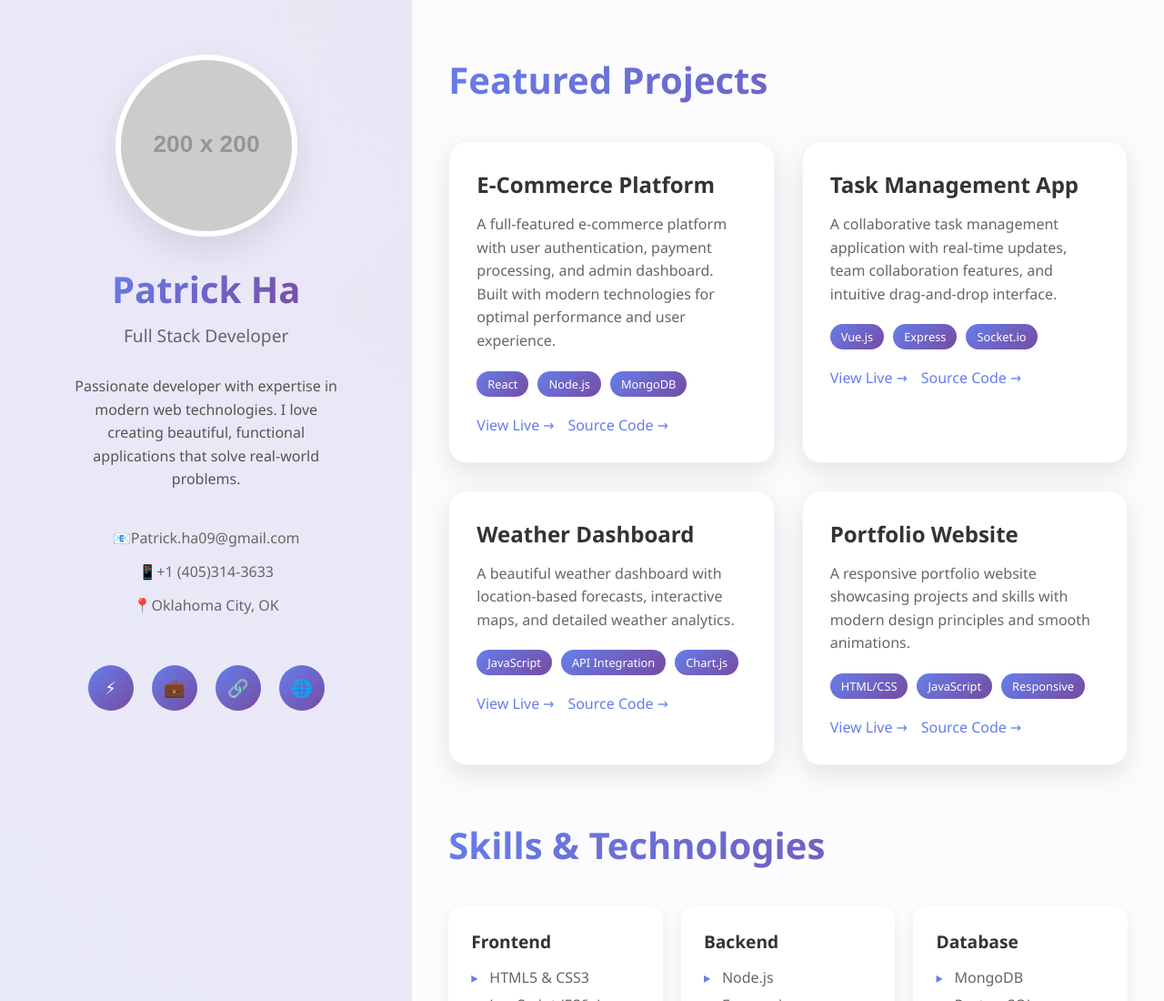
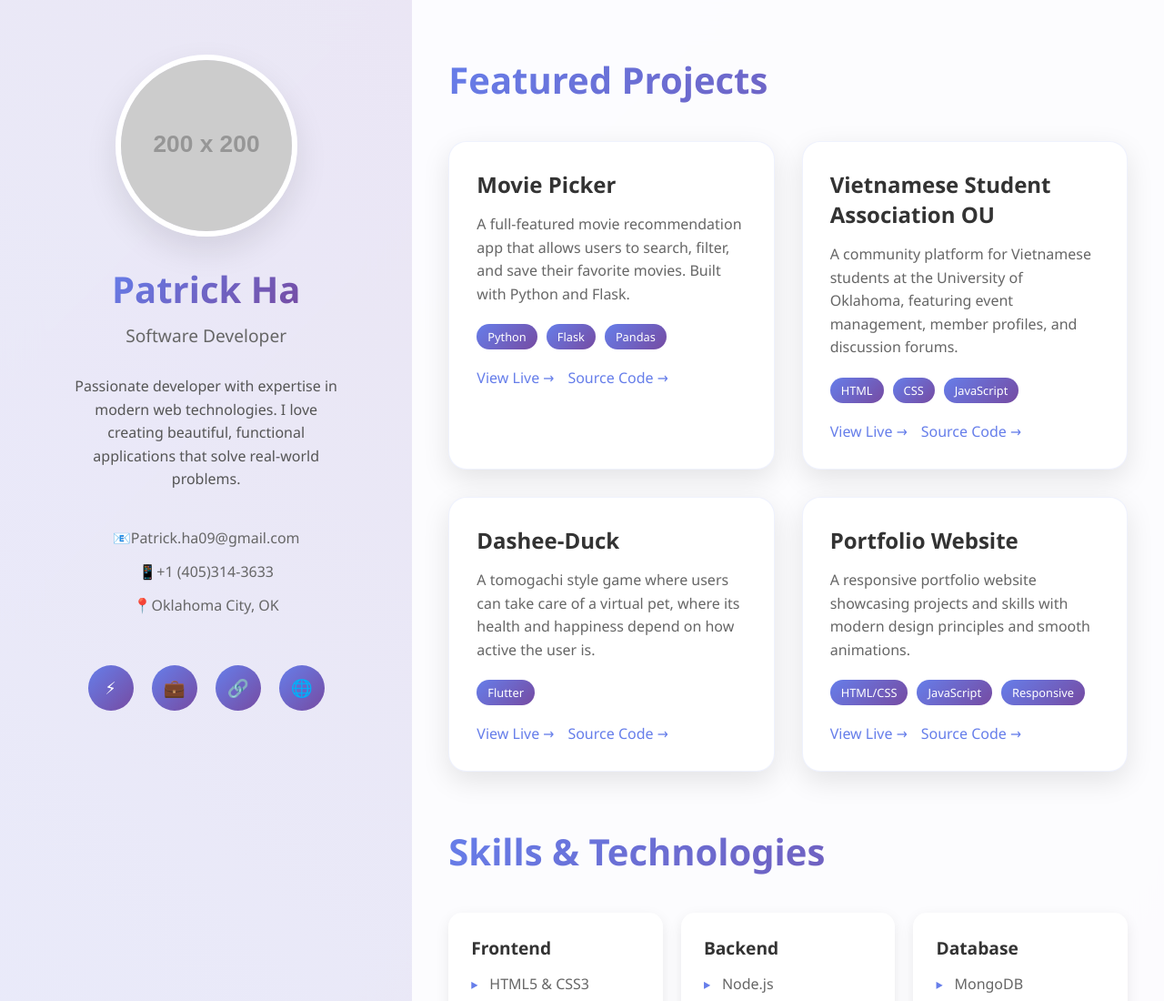
Before and after one commit to PatrickHeeHaw/Portfolio, a plain HTML site: page pages/index.html in a window 1280 px wide. Shown: the top 1100 px of the page at 91% size. Drawn offline with Linux system fonts and the light colour scheme; placeholder pictures from the web are drawn by us.

Commit message:
added descriptions and projects

```diff
--- a/pages/index.html
+++ b/pages/index.html
@@ -14,7 +14,7 @@
             <img src="https://via.placeholder.com/200x200/667eea/ffffff?text=Your+Photo" alt="Profile Picture" class="profile-image">
 
             <h1 class="name">Patrick Ha</h1>
-            <p class="title">Full Stack Developer</p>
+            <p class="title">Software Developer</p>
 
             <p class="bio">
                 Passionate developer with expertise in modern web technologies.
@@ -58,16 +58,15 @@
 
             <div class="projects-grid">
                 <div class="project-card">
-                    <h3 class="project-title">E-Commerce Platform</h3>
+                    <h3 class="project-title">Movie Picker</h3>
                     <p class="project-description">
-                        A full-featured e-commerce platform with user authentication,
-                        payment processing, and admin dashboard. Built with modern technologies
-                        for optimal performance and user experience.
-                    </p>
+                        A full-featured movie recommendation app that allows users to search,
+                        filter, and save their favorite movies. Built with Python and Flask.
+                     </p>
                     <div class="project-tech">
-                        <span class="tech-tag">React</span>
-                        <span class="tech-tag">Node.js</span>
-                        <span class="tech-tag">MongoDB</span>
+                        <span class="tech-tag">Python</span>
+                        <span class="tech-tag">Flask</span>
+                        <span class="tech-tag">Pandas</span>
                     </div>
                     <div class="project-links">
                         <a href="#" class="project-link">View Live →</a>
@@ -76,15 +75,14 @@
                 </div>
 
                 <div class="project-card">
-                    <h3 class="project-title">Task Management App</h3>
+                    <h3 class="project-title">Vietnamese Student Association OU </h3>
                     <p class="project-description">
-                        A collaborative task management application with real-time updates,
-                        team collaboration features, and intuitive drag-and-drop interface.
-                    </p>
+                        A community platform for Vietnamese students at the University of Oklahoma,
+                        featuring event management, member profiles, and discussion forums.
                     <div class="project-tech">
-                        <span class="tech-tag">Vue.js</span>
-                        <span class="tech-tag">Express</span>
-                        <span class="tech-tag">Socket.io</span>
+                        <span class="tech-tag">HTML</span>
+                        <span class="tech-tag">CSS</span>
+                        <span class="tech-tag">JavaScript</span>
                     </div>
                     <div class="project-links">
                         <a href="#" class="project-link">View Live →</a>
@@ -93,15 +91,13 @@
                 </div>
 
                 <div class="project-card">
-                    <h3 class="project-title">Weather Dashboard</h3>
+                    <h3 class="project-title">Dashee-Duck</h3>
                     <p class="project-description">
-                        A beautiful weather dashboard with location-based forecasts,
-                        interactive maps, and detailed weather analytics.
+                        A tomogachi style game where users can take care of a virtual pet,
+                        where its health and happiness depend on how active the user is.
                     </p>
                     <div class="project-tech">
-                        <span class="tech-tag">JavaScript</span>
-                        <span class="tech-tag">API Integration</span>
-                        <span class="tech-tag">Chart.js</span>
+                        <span class="tech-tag">Flutter</span>
                     </div>
                     <div class="project-links">
                         <a href="#" class="project-link">View Live →</a>
```
Also changed, not shown: 1 other file.
